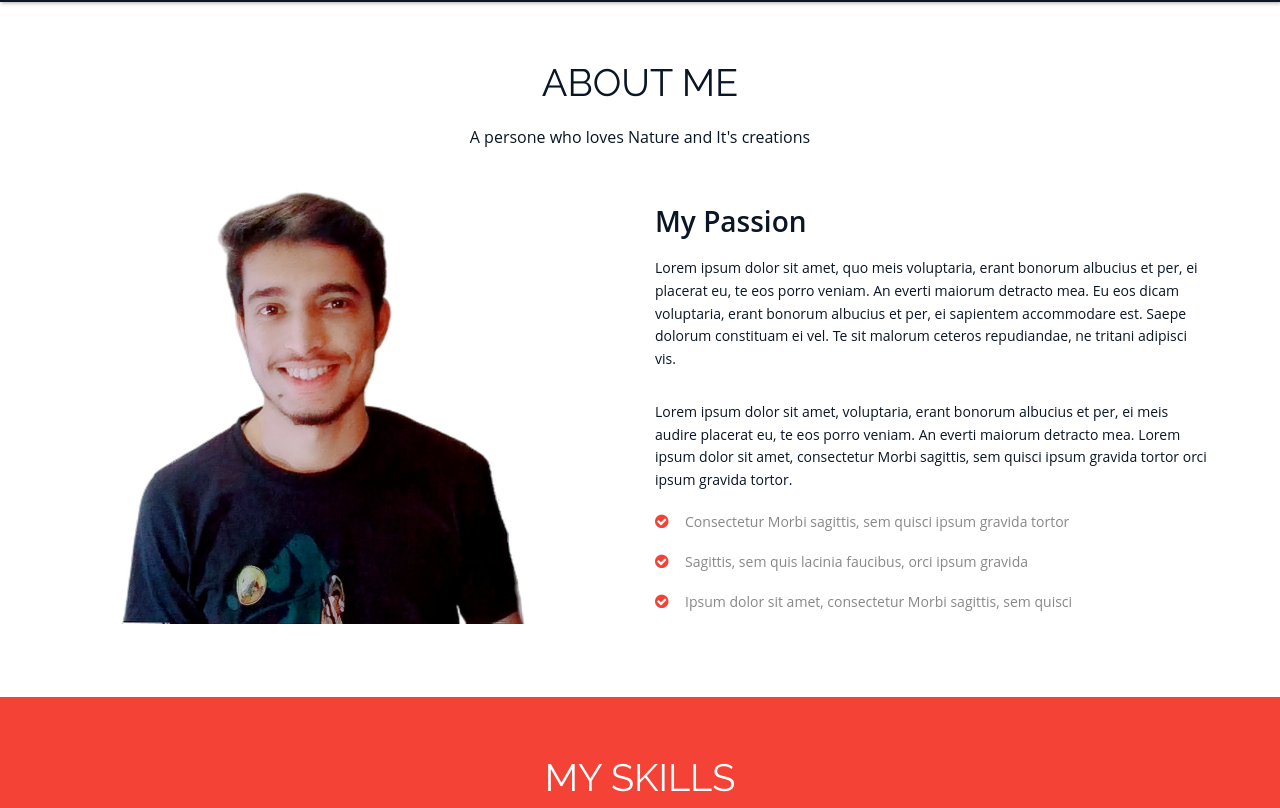
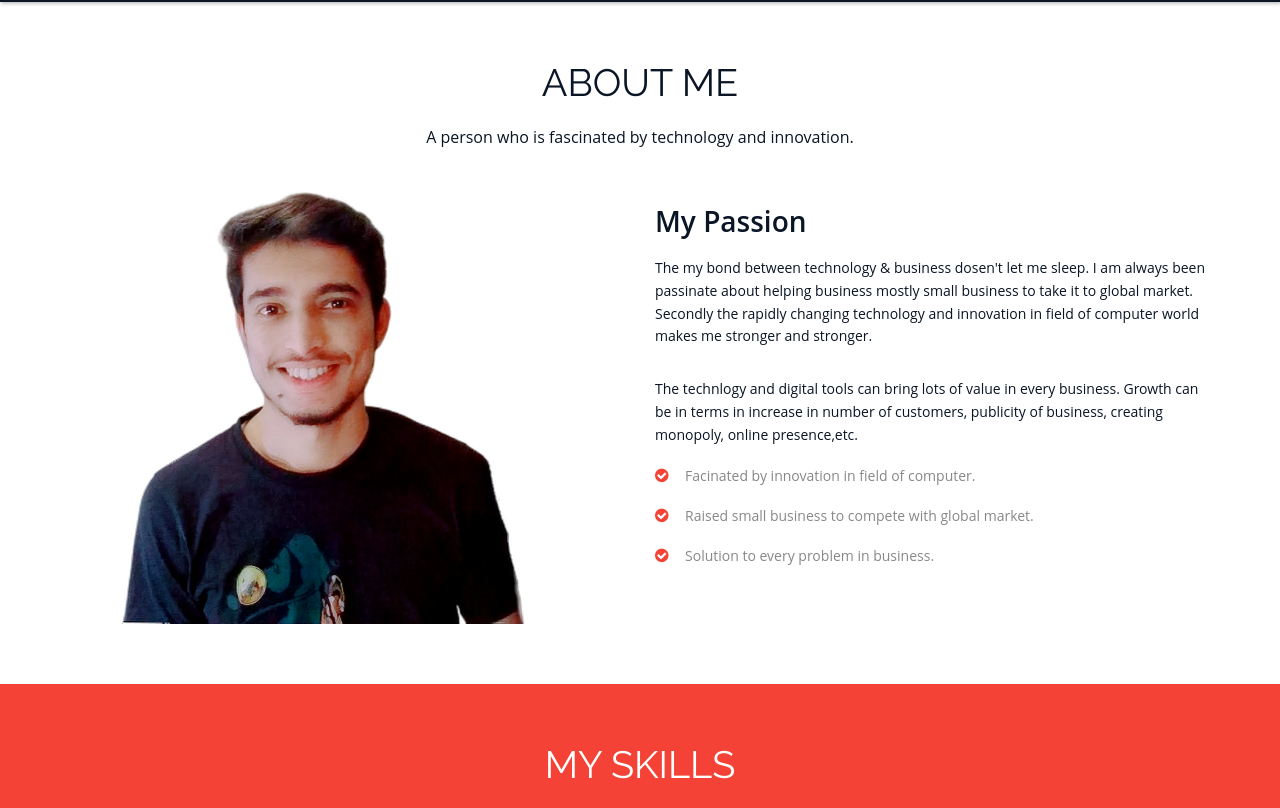
Before and after one commit to omkarhande30/creative_team, a plain HTML site: page index.html in a window 1280 px wide. Shown: the part 700-1508 px from the top of the page. Drawn offline with nearby package versions, Linux system fonts and the light colour scheme; some packages are replaced by stand-ins of ours; a script that the page names is missing.

Commit message:
Done : About me updated

```diff
--- a/index.html
+++ b/index.html
@@ -29,7 +29,7 @@
       <div class="top_left_cont zoomIn wow animated" id="logo">
       <img class="img-circle" src="./assets/img/profile1.jpg" alt="">
       <h2>Hello! I am Suraj Nanavare <br/><strong>A Solution Analyst & Business Accelerator based in Beautiful World.</strong></h2>
-      <a href="#service" class="read_more2">Hire Me!</a> </div>
+      <a href="#service" class="read_more2">Need Help!</a> </div>
     </div>
 
   </header>
@@ -62,18 +62,18 @@
     <div class="inner_wrapper about-us aboutUs-container fadeInLeft animated wow">
       <div class="container">
         <h2>About Me</h2>
-      <h6>A persone who loves Nature and It's creations</h6>
+      <h6>A person who is fascinated by technology and innovation.</h6>
         <div class="inner_section">
           <div class="col-md-6"> <img class="img-responsive" src="./assets/img/about/about8.2.png" align=""> </div>
           <div class="row">
             <div class="col-md-6">
                 <h3>My Passion</h3>
-                <p>Lorem ipsum dolor sit amet, quo meis voluptaria, erant bonorum albucius et per, ei placerat eu, te eos porro veniam. An everti maiorum detracto mea. Eu eos dicam voluptaria, erant bonorum albucius et per, ei sapientem accommodare est. Saepe dolorum constituam ei vel. Te sit malorum ceteros repudiandae, ne tritani adipisci vis.</p>
-                <p>Lorem ipsum dolor sit amet, voluptaria, erant bonorum albucius et per, ei meis audire placerat eu, te eos porro veniam. An everti maiorum detracto mea. Lorem ipsum dolor sit amet, consectetur Morbi sagittis, sem quisci ipsum gravida tortor orci ipsum gravida tortor. </p>
+                <p>The my bond between technology & business dosen't let me sleep. I am always been passinate about helping business mostly small business to take it to global market. Secondly the rapidly changing technology and innovation in field of computer world makes me stronger and stronger.</p>
+                <p>The technlogy and digital tools can bring lots of value in every business. Growth can be in terms in increase in number of customers, publicity of business, creating monopoly, online presence,etc.</p>
                 <ul class="about-us-list">
-                  <li class="points">Consectetur Morbi sagittis, sem quisci ipsum gravida tortor</li>
-                  <li class="points">Sagittis, sem quis lacinia faucibus, orci ipsum gravida </li>
-                  <li class="points">Ipsum dolor sit amet, consectetur Morbi sagittis, sem quisci</li>
+                  <li class="points">Facinated by innovation in field of computer.</li>
+                  <li class="points">Raised small business to compete with global market.</li>
+                  <li class="points">Solution to every problem in business.</li>
                 </ul><!-- /.about-us-list -->
             </div>
           </div>
```
